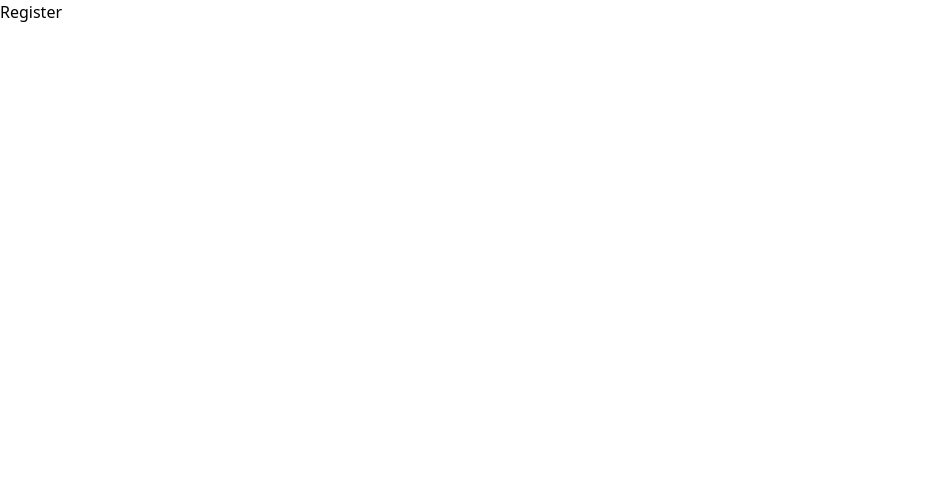
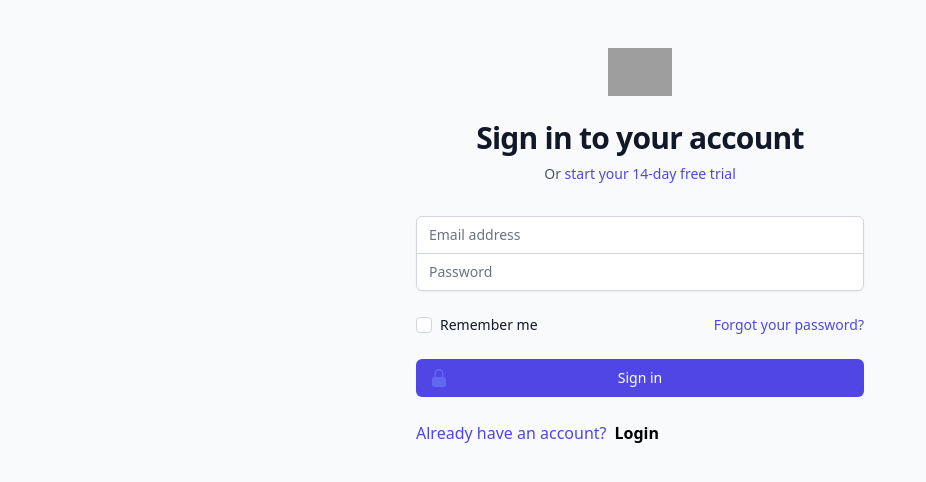
Before and after one commit to Sidharthkp/CompanyX-Client-, a React (Vite) app: page /register in a window 1280 px wide. Shown: the top 482 px of the page, without its empty margins (0-926 px from the left). Built offline with nearby package versions, Linux system fonts and the light colour scheme; grey boxes are pictures that could not be loaded.

Commit message:
commit changes

```diff
--- a/index.html
+++ b/index.html
@@ -1,5 +1,5 @@
 <!DOCTYPE html>
-<html lang="en">
+<html lang="en" class="h-full bg-gray-50">
 
 <head>
   <meta charset="UTF-8" />
@@ -9,7 +9,7 @@
   <title>CompanyX</title>
 </head>
 
-<body>
+<body class="h-full">
   <div id="root"></div>
   <script type="module" src="/src/main.jsx"></script>
 </body>
--- a/package.json
+++ b/package.json
@@ -9,6 +9,7 @@
     "preview": "vite preview"
   },
   "dependencies": {
+    "@heroicons/react": "^2.0.16",
     "axios": "^1.3.3",
     "react": "^18.2.0",
     "react-cookie": "^4.1.1",
--- a/src/pages/authentication/Register.jsx
+++ b/src/pages/authentication/Register.jsx
@@ -1,8 +1,106 @@
+import { LockClosedIcon } from '@heroicons/react/20/solid'
+
+import { Link } from "react-router-dom";
+import { toast } from 'react-toastify'
+
 const Register = () => {
     return (
-        <div>
-            Register
-        </div>
+
+        <>
+            <div className="flex min-h-full items-center justify-center py-12 px-4 sm:px-6 lg:px-8">
+                <div className="w-full max-w-md space-y-8">
+                    <div>
+                        <img
+                            className="mx-auto h-12 w-auto"
+                            src="https://tailwindui.com/img/logos/mark.svg?color=indigo&shade=600"
+                            alt="Your Company"
+                        />
+                        <h2 className="mt-6 text-center text-3xl font-bold tracking-tight text-gray-900">
+                            Sign in to your account
+                        </h2>
+                        <p className="mt-2 text-center text-sm text-gray-600">
+                            Or{' '}
+                            <a href="#" className="font-medium text-indigo-600 hover:text-indigo-500">
+                                start your 14-day free trial
+                            </a>
+                        </p>
+                    </div>
+                    <form className="mt-8 space-y-6" action="#" method="POST">
+                        <input type="hidden" name="remember" defaultValue="true" />
+                        <div className="-space-y-px rounded-md shadow-sm">
+                            <div>
+                                <label htmlFor="email-address" className="sr-only">
+                                    Email address
+                                </label>
+                                <input
+                                    id="email-address"
+                                    name="email"
+                                    type="email"
+                                    autoComplete="email"
+                                    required
+                                    className="relative block w-full appearance-none rounded-none rounded-t-md border border-gray-300 px-3 py-2 text-gray-900 placeholder-gray-500 focus:z-10 focus:border-indigo-500 focus:outline-none focus:ring-indigo-500 sm:text-sm"
+                                    placeholder="Email address"
+                                />
+                            </div>
+                            <div>
+                                <label htmlFor="password" className="sr-only">
+                                    Password
+                                </label>
+                                <input
+                                    id="password"
+                                    name="password"
+                                    type="password"
+                                    autoComplete="current-password"
+                                    required
+                                    className="relative block w-full appearance-none rounded-none rounded-b-md border border-gray-300 px-3 py-2 text-gray-900 placeholder-gray-500 focus:z-10 focus:border-indigo-500 focus:outline-none focus:ring-indigo-500 sm:text-sm"
+                                    placeholder="Password"
+                                />
+                            </div>
+                        </div>
+
+                        <div className="flex items-center justify-between">
+                            <div className="flex items-center">
+                                <input
+                                    id="remember-me"
+                                    name="remember-me"
+                                    type="checkbox"
+                                    className="h-4 w-4 rounded border-gray-300 text-indigo-600 focus:ring-indigo-500"
+                                />
+                                <label htmlFor="remember-me" className="ml-2 block text-sm text-gray-900">
+                                    Remember me
+                                </label>
+                            </div>
+
+                            <div className="text-sm">
+                                <a href="#" className="font-medium text-indigo-600 hover:text-indigo-500">
+                                    Forgot your password?
+                                </a>
+                            </div>
+                        </div>
+
+                        <div>
+                            <button
+                                type="submit"
+                                className="group relative flex w-full justify-center rounded-md border border-transparent bg-indigo-600 py-2 px-4 text-sm font-medium text-white hover:bg-indigo-700 focus:outline-none focus:ring-2 focus:ring-indigo-500 focus:ring-offset-2"
+                            >
+                                <span className="absolute inset-y-0 left-0 flex items-center pl-3">
+                                    <LockClosedIcon className="h-5 w-5 text-indigo-500 group-hover:text-indigo-400" aria-hidden="true" />
+                                </span>
+                                Sign in
+                            </button>
+                        </div>
+                        <div className='flex flex-row'>
+                            <p className="font-medium text-indigo-600">
+                                Already have an account?
+                            </p>
+                            <Link to="/login" className='ml-2 font-bold'>Login</Link>
+                        </div>
+                    </form>
+                </div>
+            </div>
+        </>
+
+
     )
 }
 
--- a/tailwind.config.cjs
+++ b/tailwind.config.cjs
@@ -1,8 +1,13 @@
 /** @type {import('tailwindcss').Config} */
 module.exports = {
-  content: ["./src/**/*.{html,js}"],
+  content: [
+    "./index.html",
+    "./src/**/*.{js,ts,jsx,tsx}",
+  ],
   theme: {
     extend: {},
   },
-  plugins: [],
+  plugins: [
+    require('@tailwindcss/forms'),
+  ],
 }
```
Also changed, not shown: 1 other file (tests, documents, lock files or other folders).
